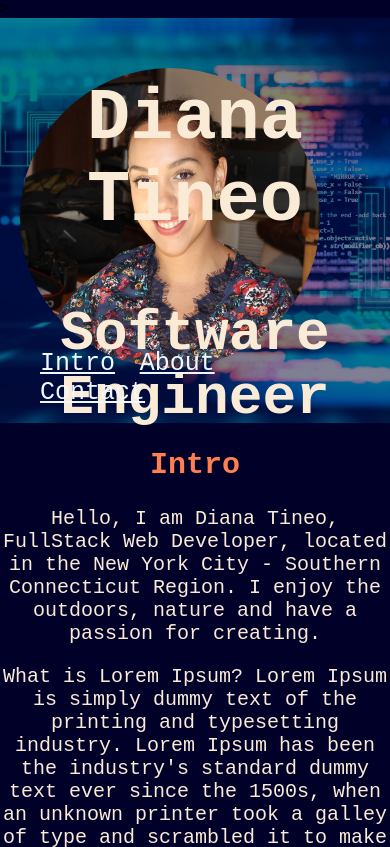
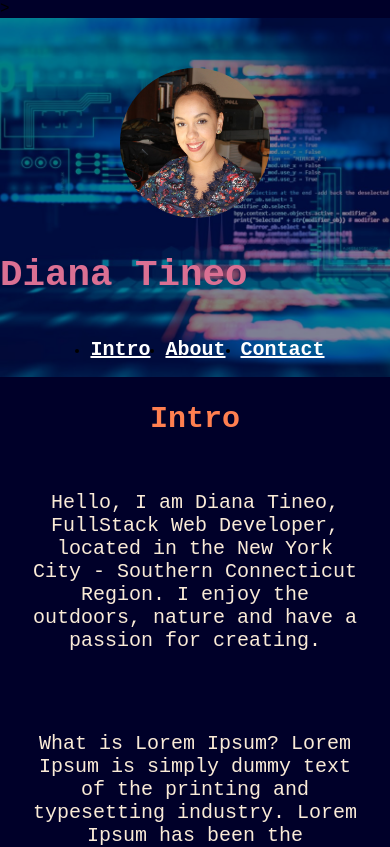
Before and after one commit to Dianase/My-portfolio, a plain HTML site: page index.html in a window 390 px wide. Shown: the top 847 px of the page. Drawn offline with Linux system fonts and the light colour scheme.

Commit message:
added forms and mobile-first

```diff
--- a/index.html
+++ b/index.html
@@ -1,21 +1,22 @@
 <!DOCTYPE html>
 <html lang="en">
+
 <head>
   <meta charset="utf-8" />
-    <meta name="viewport" content="width=device-width" />
+  <meta name="viewport" content="width=device-width, initial-scale=1" />
   <title>Diana Tineo FullStack Developer</title>
   <link href="style.css" rel="stylesheet" type="text/css" />
 </head>
 
 <body>
   <!--Header section here-->>
-    <section id="header">
+  <section class="header">
     <div class="image"><img src="Didipic2.png" alt="Portrait" /></div>
       <!--Why does a header element need an id of header? -->
       <div class="background"></div>
       <header>
         <h1>Diana Tineo</h1>
-        <h3>Software Engineer</h3>
+
       </header>
       <!--Navigation Links here-->
       <nav>
@@ -25,10 +26,11 @@
           <li><a href="#contact">Contact</a></li>
         </ul>
       </nav>
+
   </section>
   <!--Main Section here containing intro, about, contact-->
   <main>
-      <section id="intro">
+    <section class="intro">
       <h2>Intro</h2>
       <div>
         <p>
@@ -60,7 +62,7 @@
       </div>
     </section>
     <hr />
-      <section id="about">
+    <section class="about-page" id="about">
       <h2>About</h2>
       <div>
         <p>
@@ -91,19 +93,20 @@
       </div>
     </section>
     <hr />
-      <section id="contact">
+    <section class="contact-info" id="contact">
       <h2>Contact</h2>
       <div>
-          I'd love to hear from you! Please feel free to reach me at any of the
-          links below:
+        <p>To join our mailing list, please provide your info below:</p>
+        <form action="https://formspree.io/xwkrywzo" method="post">
+          <div><label for="name">Full Name</label><input id="name" type="text" name="your-name" /></div>
+            <div><label for="email-address">Email</label><input id="email-address" type="text" name="your-email" /></div>
+            <div><label for="phone-number">Contact Number</label><input id="phone-number" type="text" name="your-phone-number" /></div>
+        </form>
+
       </div>
       <ol>
         <li>
-            <a
-              href="https://www.linkedin.com/in/diana-tineo-6078335b/"
-              target="_blank"
-              >LinkedIn</a
-            >
+          <a href="https://www.linkedin.com/in/diana-tineo-6078335b/" target="_blank">LinkedIn</a>
         </li>
         <li>
           <a href="https://github.com/Dianase" target="_blank">GitHub</a>
@@ -120,4 +123,5 @@
 
   <script src="script.js"></script>
 </body>
+
 </html>
--- a/style.css
+++ b/style.css
@@ -9,26 +9,31 @@ body {
 
 html {
   background-color: rgb(0, 0, 41);
+
 }
-#header {
+
+.header {
   position: relative;
-  padding: 50px 20px;
+  padding: 50px 0px;
   display: flex;
-  justify-content: space-between;
   align-items: center;
-  margin-bottom: 1px;
+  flex-direction:column;
 }
 
 header {
   width: 100%;
-  height: 100%;
-  text-align: center;
-  font-size: 3em;
+  /* height: 100%; */
+  align-content: center;
+  font-size: 25px;
   color: antiquewhite;
-  position: absolute;
-  left: 0;
-  top: 0;
+  display: flex;
 }
+
+h1{
+color:palevioletred;
+text-align: center;
+}
+
 .background {
   background-image: url("programming-pic.jpg");
   background-repeat: no-repeat;
@@ -41,61 +46,104 @@ header {
   z-index: -1;
   opacity: 0.5;
 }
+
 nav {
   position: absolute;
-  /*to start at themost left*/
+  display: flex;
+  width: 100%;
   right: 0;
-  /*starts atbottom*/
   bottom: 0;
-  align-self: flex-end;
-  padding-right: 40px;
+  align-content: center;
+  justify-content: space-around;
 }
 
-nav ul li {
+ul {
+display: flex;
+flex-direction: row;
+justify-content: space-evenly;
+ }
+
+nav ul li a {
   list-style: none;
-  display: inline;
+  display: flex;
   margin-right: 15px;
+  font-weight: bold;
+  color: antiquewhite;
+  flex-direction: row;
 }
-.image {
-  /* position: absolute; */
-  left: 0;
-}
-img {
-  border-radius: 50%;
-  height: 300px;
-  width: 300px;
-}
+
 main {
   color: antiquewhite;
   font-size: 20px;
 }
 
+h3 {
+  padding: 0;
+  margin: 0;
+}
+
 a:link {
-  color: aliceblue;
-  font-size: 25px;
+  color: white;
+  font-size: 20px;
+
 }
-a:visited {
-  color: rgb(238, 238, 156);
+
+img {
+  border-radius: 50%;
+  height: 150px;
+  width: 150px;
 }
-a:hover {
-  color: palevioletred;
-  /* font-size-adjust: 50px; */
-}
-a:active {
-  color: rgb(240, 181, 73);
-}
+
+
 p {
   font-size: 20px;
   text-align: center;
-  ;
+  padding: 30px;
 }
+
+form {
+  display: flex;
+  flex-direction: column;
+
+}
+form div{
+display:flex;
+width:100%;
+justify-content: space-between;
+}
+label{
+text-align: right;
+width:50%;
+}
+
+input {
+  margin: 0 0 10px 10px;
+  width:50%;
+}
+
 footer div {
   color: antiquewhite;
   height: 50px;
   margin: 50px;
   align-items: center;
 }
+
 h2 {
   text-align: center;
   color: coral;
 }
+
+@media all and(min-width:800px) {
+  a:visited {
+    color: rgb(238, 238, 156);
+  }
+
+  a:hover {
+    color: palevioletred;
+    /* font-size-adjust: 50px; */
+}
+
+a:active {
+  color: rgb(240, 181, 73);
+}
+}
```
Lines whose indentation alone changed are shown as unchanged.
